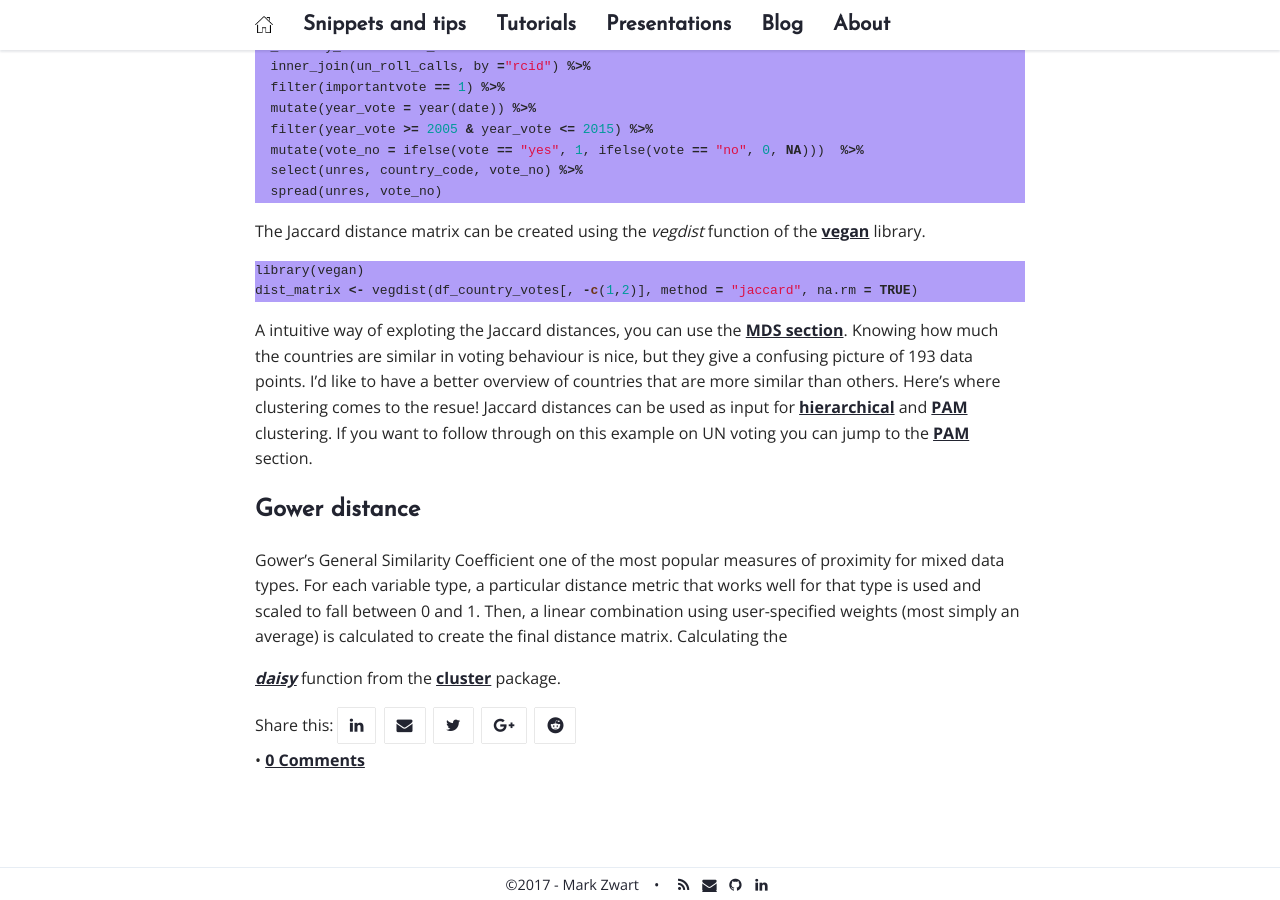
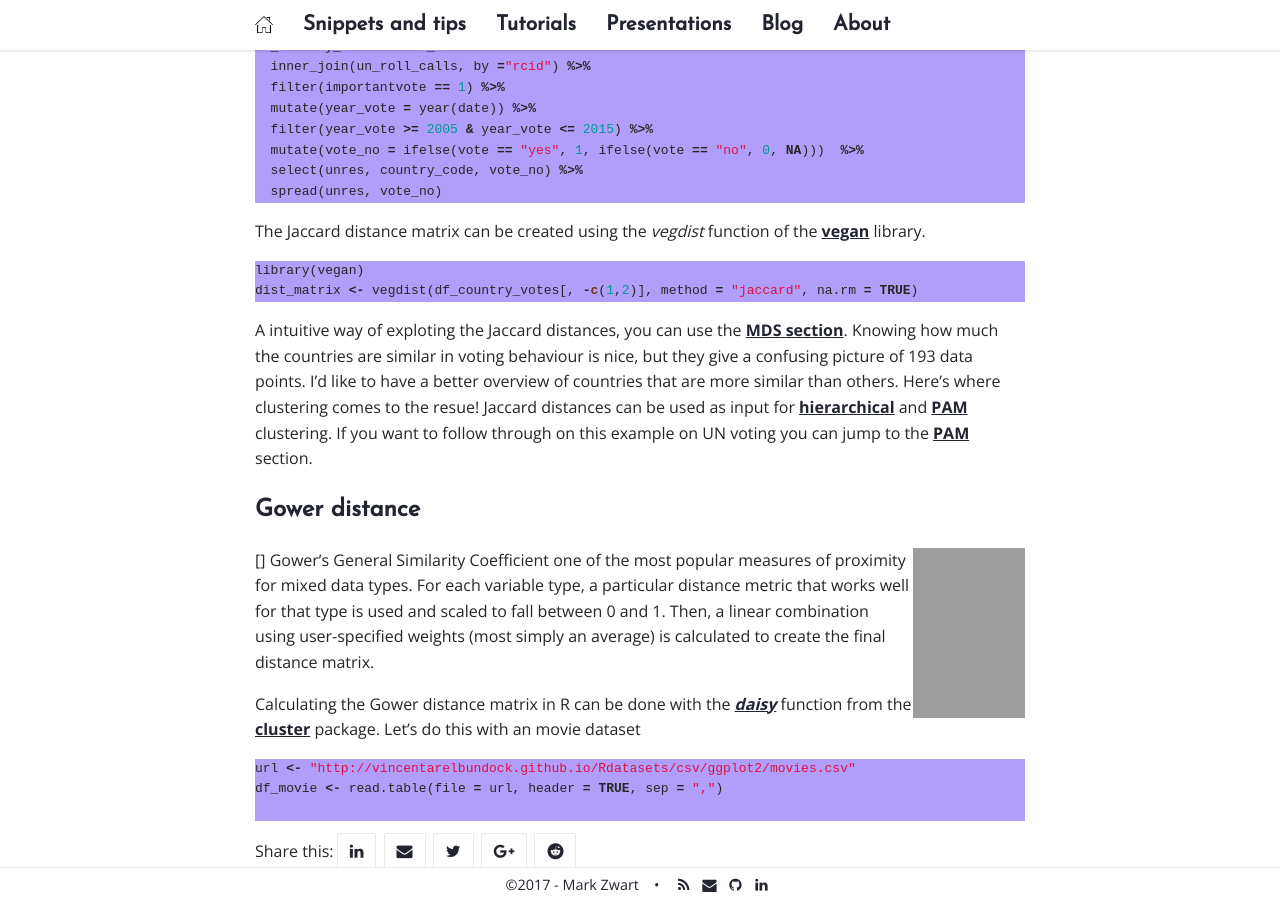
Before and after one commit to mark-me/mark-me.github.io, a Jekyll site: the page built from _pages/tutorials/distance-measures/distance-measures.md, in a window 1280 px wide and 900 px high, scrolled down 2071 px. Built offline with Jekyll 4.4.1, drawn with Linux system fonts in a browser that asks for light colours; nearby versions of some CDN libraries; comment, search, counter and statistics services are not loaded; grey boxes are pictures that could not be loaded.

Commit message:
Update distance-measures.md

````diff
--- a/_pages/tutorials/distance-measures/distance-measures.md
+++ b/_pages/tutorials/distance-measures/distance-measures.md
@@ -73,7 +73,13 @@ dist_matrix <- vegdist(df_country_votes[, -c(1,2)], method = "jaccard", na.rm =
 A intuitive way of exploting the Jaccard distances, you can use the [MDS section](/clustering-mds/#mds). Knowing how much the countries are similar in voting behaviour is nice, but they give a confusing picture of 193 data points. I'd like to have a better overview of countries that are more similar than others. Here's where clustering comes to the resue! Jaccard distances can be used as input for [hierarchical](/clustering-mds/#hierarchical-clustering) and [PAM](/clustering-mds/#pam-for-jaccard-distances) clustering. If you want to follow through on this example on UN voting you can jump to the [PAM](/clustering-mds/#pam-for-jaccard-distances) section.
 
 ## Gower distance
+
+[<img src="/_pages/tutorials/distance-measures/brain-eaters.jpg" width="112" height="170" align="right"/>]
 Gower's General Similarity Coefficient one of the most popular measures of proximity for mixed data types. For each variable type, a particular distance metric that works well for that type is used and scaled to fall between 0 and 1. Then, a linear combination using user-specified weights (most simply an average) is calculated to create the final distance matrix.
-Calculating the
 
-_[daisy](https://www.rdocumentation.org/packages/cluster/topics/daisy)_ function from the **[cluster](https://www.rdocumentation.org/packages/cluster)** package.
+Calculating the Gower distance matrix in R can be done with the _[daisy](https://www.rdocumentation.org/packages/cluster/topics/daisy)_ function from the **[cluster](https://www.rdocumentation.org/packages/cluster)** package. Let's do this with an movie dataset
+```r
+url <- "http://vincentarelbundock.github.io/Rdatasets/csv/ggplot2/movies.csv"
+df_movie <- read.table(file = url, header = TRUE, sep = ",")
+
+```
````
